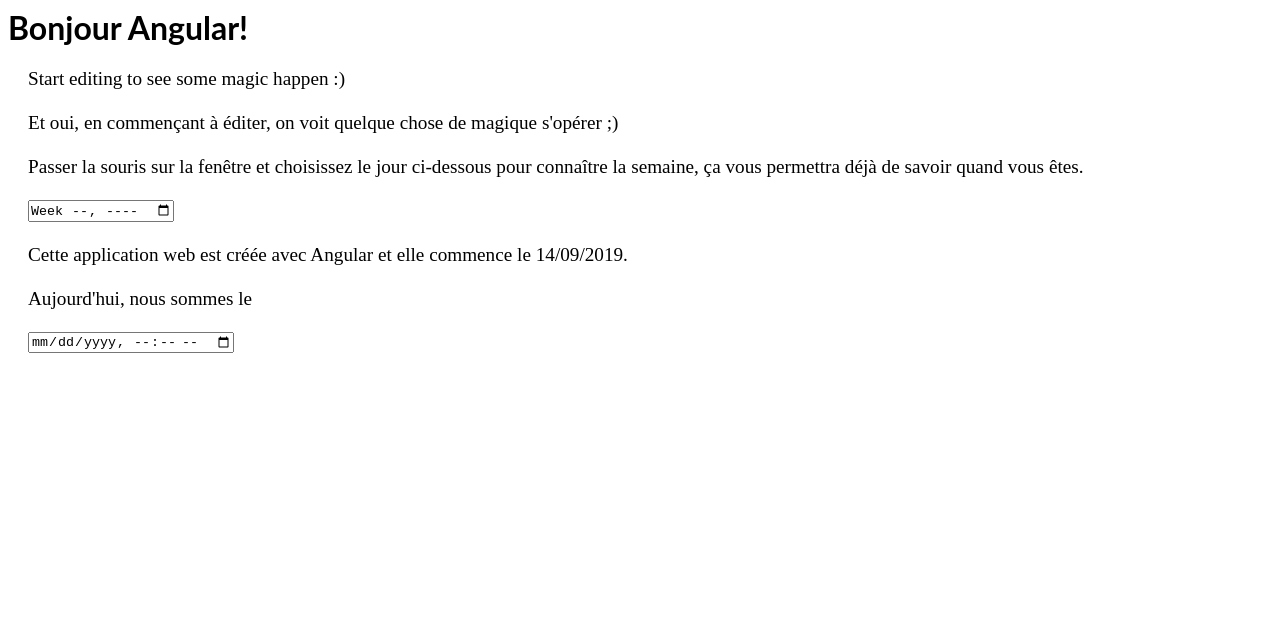
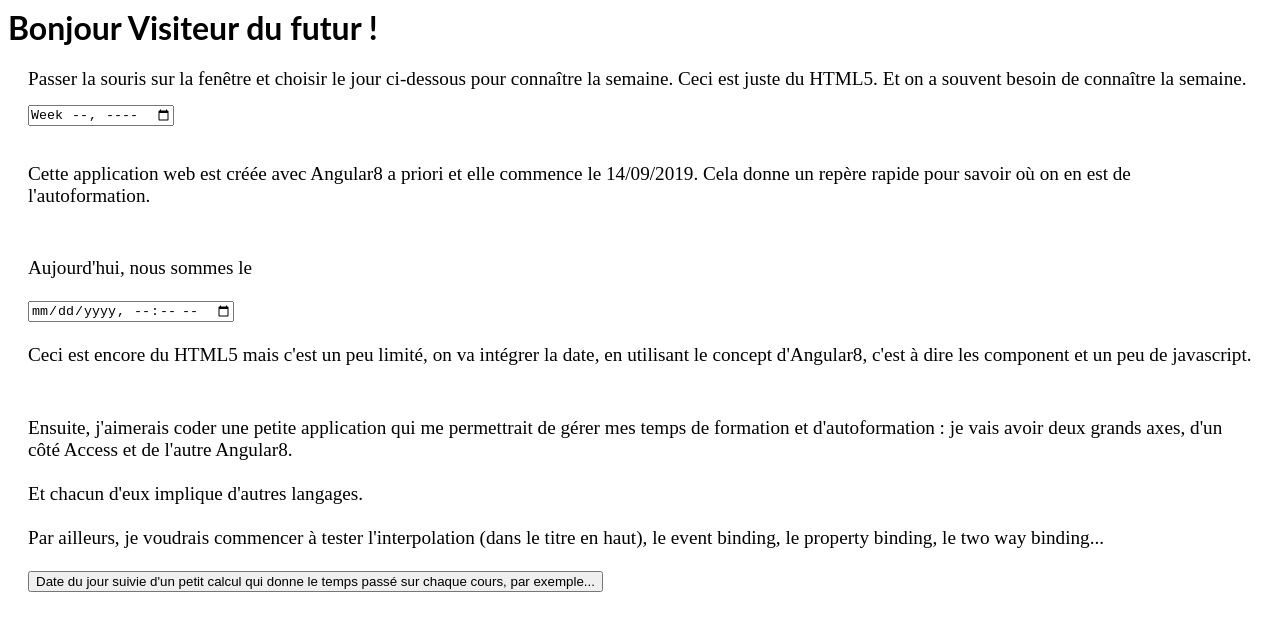
Before and after one commit to vdval/angular-kwcyn2, an Angular app: page / in a window 1280 px wide. Shown: the top 630 px of the page. Built offline with nearby package versions, Linux system fonts and the light colour scheme.

Commit message:
2 files modified

```diff
--- a/src/app/app.component.html
+++ b/src/app/app.component.html
@@ -1,18 +1,17 @@
 
-<hello name="{{ name }}"></hello>
+<div><hello name="{{ name }}"></hello></div>
 
+<p>Passer la souris sur la fenêtre et choisir le jour ci-dessous pour connaître la semaine. Ceci est juste du HTML5. Et on a souvent besoin de connaître la semaine.</p>
 
-<p>
-  Start editing to see some magic happen :)<br><br>
+<p><input type="week" name="semaine"><br><br></p>
 
-Et oui, en commençant à éditer, on voit quelque chose de magique s'opérer ;)<br><br>
-Passer la souris sur la fenêtre et choisissez le jour ci-dessous pour connaître la semaine, ça vous permettra déjà de savoir quand vous êtes. <br><br>
+<p>Cette application web est créée avec Angular8 a priori et elle commence le 14/09/2019. Cela donne un repère rapide pour savoir où on en est de l'autoformation.</p><br><br>
 
-<input type="week" name="semaine"><br><br>
+<p>Aujourd'hui, nous sommes le<br><br><input type="datetime-local" name="date du jour"><br><br>Ceci est encore du HTML5 mais c'est un peu limité, on va intégrer la date, en utilisant le concept d'Angular8, c'est à dire les component et un peu de javascript.</p>
+<br><br>
 
-Cette application web est créée avec Angular et elle commence le 14/09/2019.  <br><br>
+<p>Ensuite, j'aimerais coder une petite application qui me permettrait de gérer mes temps de formation et d'autoformation : je vais avoir deux grands axes, d'un côté Access et de l'autre Angular8.<br><br>
 
-Aujourd'hui, nous sommes le  <br><br><input type="datetime-local" name="date du jour">
- <br><br>
+Et chacun d'eux implique d'autres langages.<br><br> Par ailleurs, je voudrais commencer à tester l'interpolation (dans le titre en haut), le event binding, le property binding, le two way binding...<br><br>
 
-</p>
+<button (click)=date>Date du jour suivie d'un petit calcul qui donne le temps passé sur chaque cours, par exemple...</button></p>
--- a/src/app/app.component.ts
+++ b/src/app/app.component.ts
@@ -6,5 +6,11 @@
   styleUrls: ['./app.component.css']
 })
 export class AppComponent {
-  name = 'Angular';
+  name = 'Visiteur du futur ';
+
+  /*constructor() {
+
+    var date : = new () => Date;
+
+  } */
 }
```
